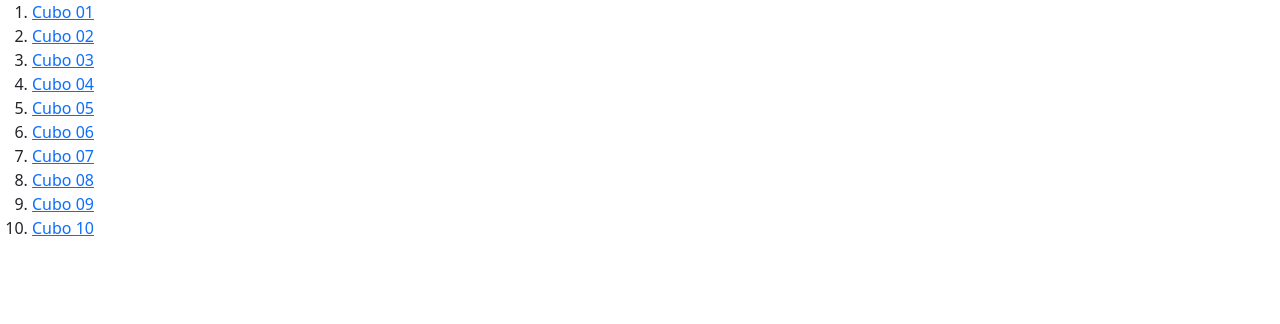
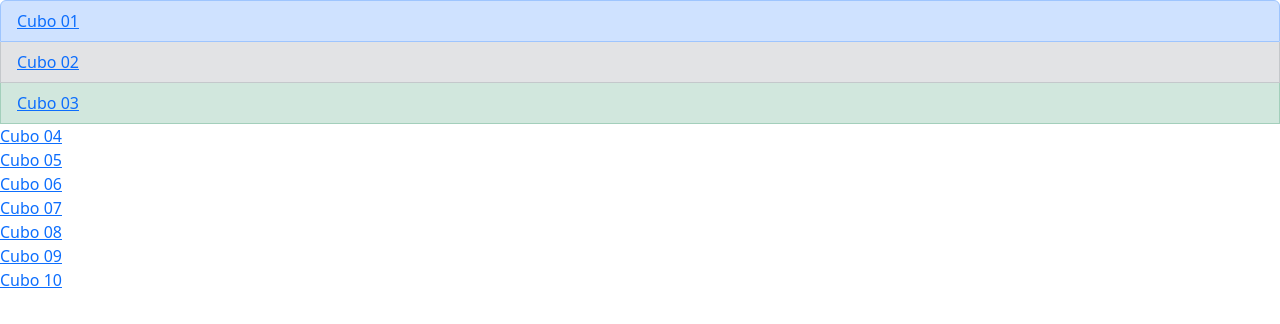
Before and after one commit to ocapunay/ocapunay.github.io, a plain HTML site: page index.html in a window 1280 px wide. Drawn offline with nearby package versions, Linux system fonts and the light colour scheme.

Commit message:
Update index.html

```diff
--- a/index.html
+++ b/index.html
@@ -7,10 +7,10 @@
         <link href="https://cdn.jsdelivr.net/npm/bootstrap@5.3.2/dist/css/bootstrap.min.css" rel="stylesheet" integrity="sha384-T3c6CoIi6uLrA9TneNEoa7RxnatzjcDSCmG1MXxSR1GAsXEV/Dwwykc2MPK8M2HN" crossorigin="anonymous">
     </head>
     <body>
-        <ol>
-            <li><a href="01/index.html">Cubo 01</a></li>
-            <li><a href="02/index.html">Cubo 02</a></li>
-            <li><a href="03/index.html">Cubo 03</a></li>
+        <ul class="list-group">
+            <li class="list-group-item list-group-item-primary"><a href="01/index.html">Cubo 01</a></li>
+            <li class="list-group-item list-group-item-secondary"><a href="02/index.html">Cubo 02</a></li>
+            <li class="list-group-item list-group-item-success"><a href="03/index.html">Cubo 03</a></li>
             <li><a href="04/index.html">Cubo 04</a></li>
             <li><a href="05/index.html">Cubo 05</a></li>
             <li><a href="06/index.html">Cubo 06</a></li>
@@ -18,7 +18,7 @@
             <li><a href="08/index.html">Cubo 08</a></li>
             <li><a href="09/index.html">Cubo 09</a></li>
             <li><a href="10/index.html">Cubo 10</a></li>
-        </ol>
+        </ul>
 
     </body>
     <script src="https://cdn.jsdelivr.net/npm/bootstrap@5.3.2/dist/js/bootstrap.bundle.min.js" integrity="sha384-C6RzsynM9kWDrMNeT87bh95OGNyZPhcTNXj1NW7RuBCsyN/o0jlpcV8Qyq46cDfL" crossorigin="anonymous"></script>
```
